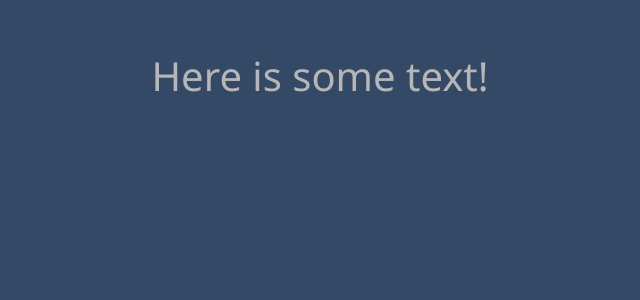
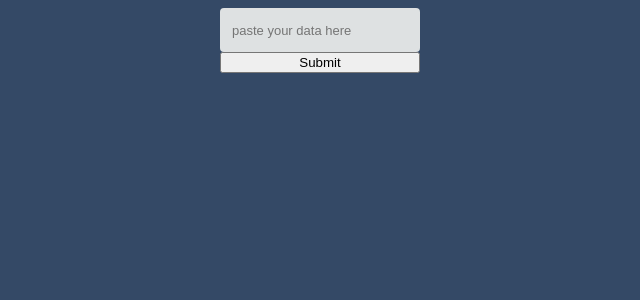
Before and after one commit to TRFielder/Graph-This, a React (Create React App) app: page / in a window 1280 px wide. Shown: the top 300 px of the page, without its empty margins (320-960 px from the left). Built offline with nearby package versions, Linux system fonts and the light colour scheme.

Commit message:
Add paste box and associated styling

```diff
--- a/package.json
+++ b/package.json
@@ -4,6 +4,7 @@
   "private": true,
   "dependencies": {
     "@emotion/react": "^11.10.6",
+    "@rpldy/upload-button": "^1.4.1",
     "@testing-library/jest-dom": "^5.16.5",
     "@testing-library/react": "^13.4.0",
     "@testing-library/user-event": "^13.5.0",
--- /dev/null
+++ b/src/components/paster.tsx
@@ -0,0 +1,48 @@
+/** @jsxImportSource @emotion/react */
+import { jsx, css, type SerializedStyles } from "@emotion/react";
+import React from "react";
+
+// --------- Styles ---------
+
+// Alignment and positioning
+const displayAlignment: SerializedStyles = css({
+  display: "flex",
+  flexDirection: "column"
+});
+
+// Input styling
+const inputStyle: SerializedStyles = css({
+  fontSize: "13px",
+  borderRadius: "4px",
+  lineHeight: 1.5,
+  padding: "5px 10px",
+  transition:
+    "box-shadow 100ms ease-in, border 100ms ease-in, background-color 100ms ease-in",
+  border: "2px solid #dee1e2",
+  background: "#dee1e2",
+  display: "block",
+  height: "30px",
+  ":hover": {
+    borderColor: "#ccc"
+  },
+  ":focus": {
+    borderColor: "#9147ff",
+    background: "#fff"
+  }
+});
+
+// --------- Component ---------
+const Paster: React.FunctionComponent = () => {
+  const handlePastedData: VoidFunction = () => {
+    console.log("click detected!");
+  };
+
+  return (
+    <div css={displayAlignment}>
+      <input css={inputStyle} placeholder="paste your data here"></input>
+      <button onClick={handlePastedData}>Submit</button>
+    </div>
+  );
+};
+
+export default Paster;
--- a/src/pages/home.tsx
+++ b/src/pages/home.tsx
@@ -1,6 +1,7 @@
 /** @jsxImportSource @emotion/react */
 import { jsx, css, type SerializedStyles } from "@emotion/react";
 import React from "react";
+import Paster from "../components/paster";
 
 const divStyle: SerializedStyles = css({
   display: "flex",
@@ -10,7 +11,7 @@ const divStyle: SerializedStyles = css({
 const Home: React.FunctionComponent = () => {
   return (
     <div css={divStyle}>
-      <p>Here is some text!</p>
+      <Paster />
     </div>
   );
 };
```
Also changed, not shown: 1 other file (tests, documents, lock files or other folders).
